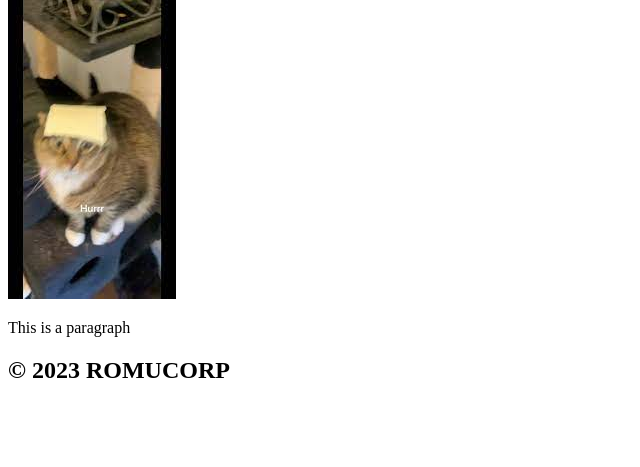
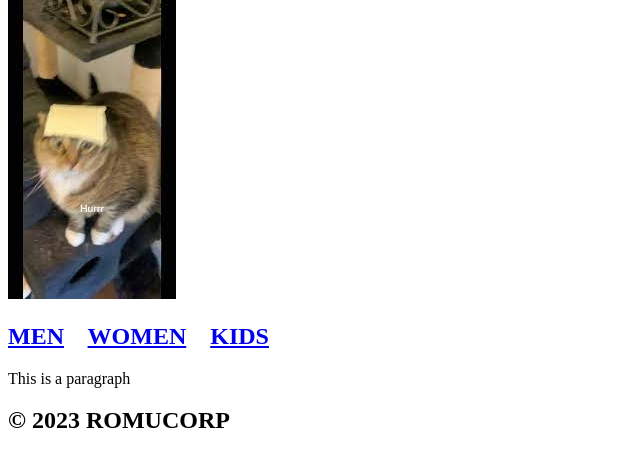
Before and after one commit to hiromu19046/13DTP, a Flask app: page / in a window 1280 px wide. Shown: the part 179-646 px from the top of the page, without its empty margins (0-640 px from the left). Run offline with Flask 3, Linux system fonts and the light colour scheme; parts of the project's set-up code (start-up, migrations or seed data) failed here and were passed over.

Commit message:
added group pages

```diff
--- a/app/routes.py
+++ b/app/routes.py
@@ -30,6 +30,18 @@ def all_products():
     print(results)
     return render_template("all_products.html", page_title="ALL PRODUCTS")
 
+@app.route("/men")
+def men():
+    return render_template("men.html", page_title="MEN")
+
+@app.route("/women")
+def women():
+    return render_template("women.html", page_title="WOMEN")
+
+@app.route("/kids")
+def kids():
+    return render_template("kids.html", page_title="KIDS")
+
 @app.route("/product/<int:id>")
 def product(id):
     product = models.Product.query.filter_by(id=id).first()
--- a/app/templates/home.html
+++ b/app/templates/home.html
@@ -1,8 +1,19 @@
 {% extends "layout.html" %}
 {% block content %}
 
+
 <h1>Hello World</h1>
 <img src="static/images/catwithcheeseonhead.jpg"/>
-<p>This is a paragraph</p>
+
+<h2 class="group_buttons">
+    <a href="/men">MEN</a> &nbsp;&nbsp;
+    <a href="/women">WOMEN</a> &nbsp;&nbsp;
+    <a href="/kids">KIDS</a>
+</h2>
+
+<p>
+    This is a paragraph
+</p>
+
 
 {% endblock %}
--- /dev/null
+++ b/app/templates/kids.html
@@ -0,0 +1,6 @@
+{% extends "layout.html" %}
+{% block content %}
+
+<h1>This is the kids group page</h1>
+
+{% endblock %}
--- /dev/null
+++ b/app/templates/men.html
@@ -0,0 +1,6 @@
+{% extends "layout.html" %}
+{% block content %}
+
+<h1>This is the men group page</h1>
+
+{% endblock %}
--- /dev/null
+++ b/app/templates/women.html
@@ -0,0 +1,6 @@
+{% extends "layout.html" %}
+{% block content %}
+
+<h1>This is the women group page</h1>
+
+{% endblock %}
```
